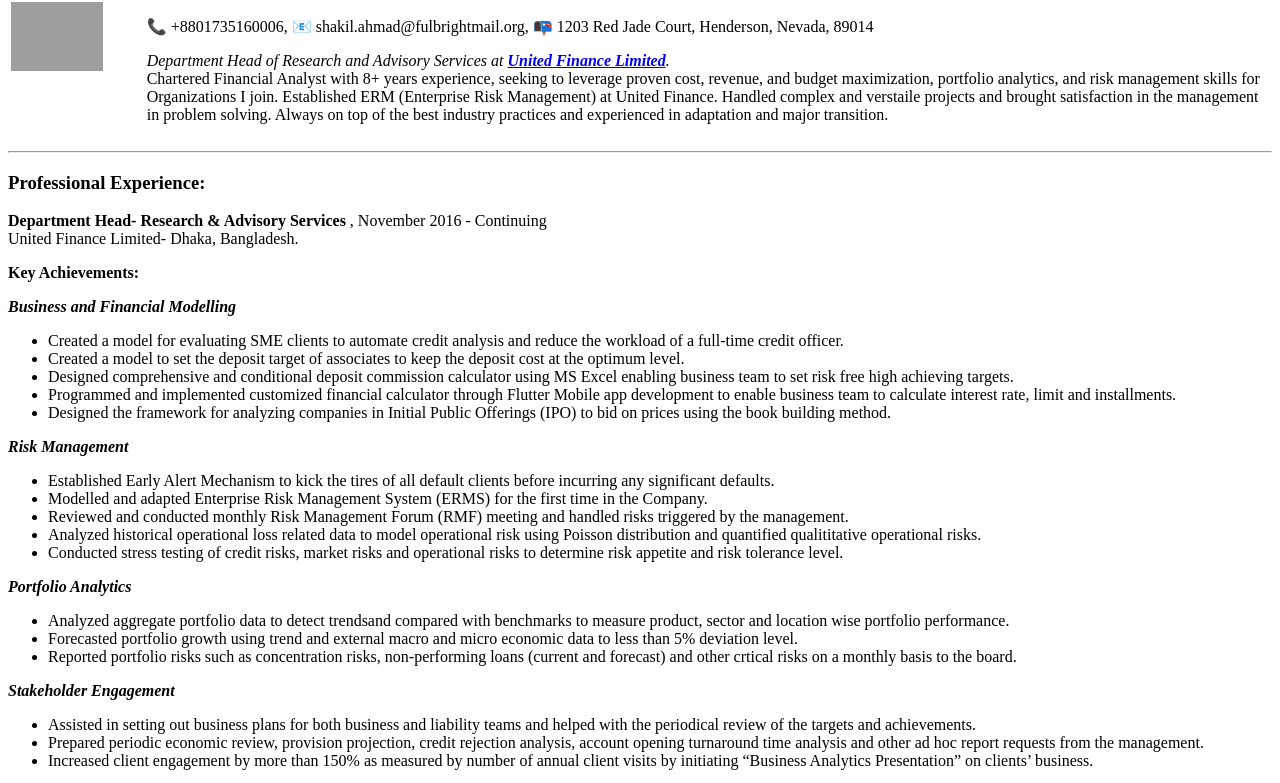
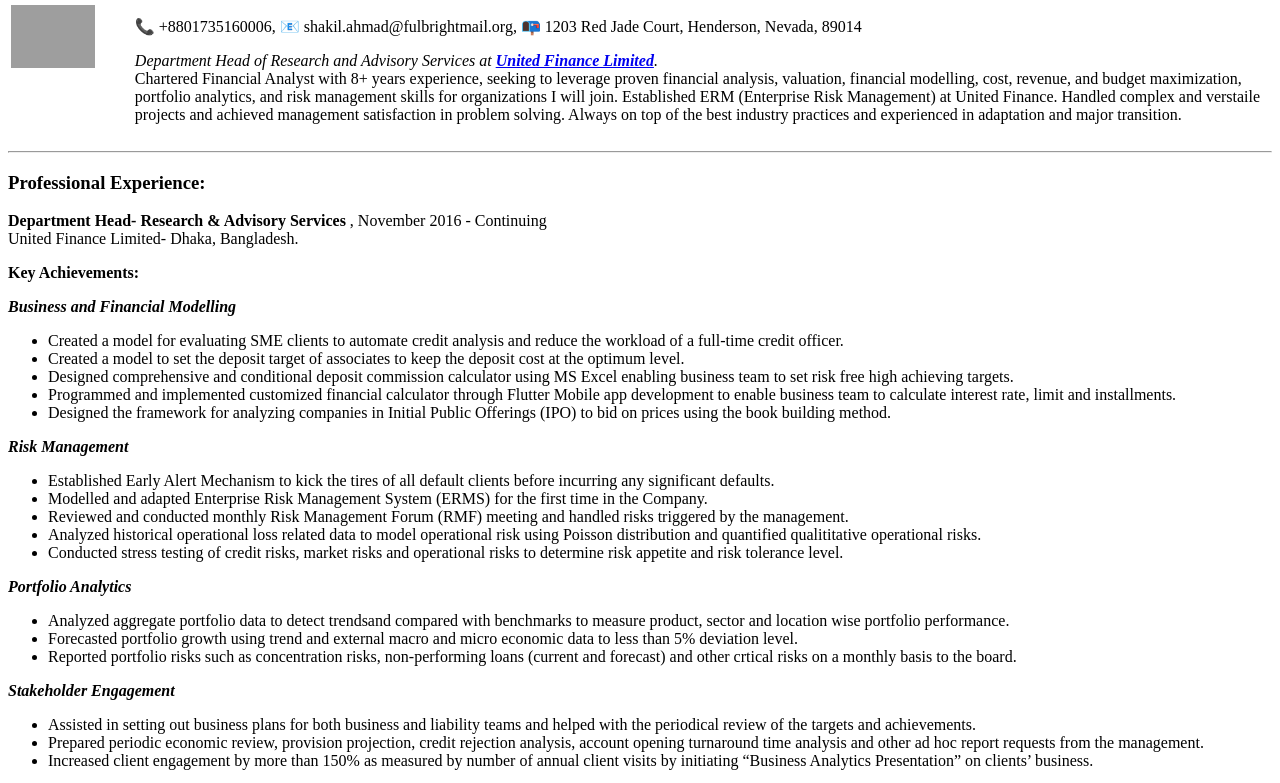
Before and after one commit to SHA152/CV, a plain HTML site: page index.html in a window 1280 px wide. Shown: the part 74-857 px from the top of the page. Drawn offline with Linux system fonts and the light colour scheme; grey boxes are pictures that could not be loaded.

Commit message:
Update index.html

```diff
--- a/index.html
+++ b/index.html
@@ -21,8 +21,8 @@ meta also other attributes except "charset" like "description", "keywords", "aut
         📧 shakil.ahmad@fulbrightmail.org,
         📭 1203 Red Jade Court, Henderson, Nevada, 89014 <br></p>
         <p><em>Department Head of Research and Advisory Services at <strong><a href="https://www.unitedfinance.com.bd/en/Home/EmployeeSuccessStories">United Finance Limited</a></strong>.</em> <br>
-          Chartered Financial Analyst with 8+ years experience, seeking to leverage proven cost, revenue, and budget maximization, portfolio analytics, and risk management skills for Organizations I join. Established ERM (Enterprise Risk Management)
-          at United Finance. Handled complex and verstaile projects and brought satisfaction in the management in problem solving. Always on top of the best industry practices and experienced in adaptation and major transition.
+          Chartered Financial Analyst with 8+ years experience, seeking to leverage proven financial analysis, valuation, financial modelling, cost, revenue, and budget maximization, portfolio analytics, and risk management skills for organizations I will join. Established ERM (Enterprise Risk Management)
+          at United Finance. Handled complex and verstaile projects and achieved management satisfaction in problem solving. Always on top of the best industry practices and experienced in adaptation and major transition.
         </p>
       </td>
     </tbody>
```
